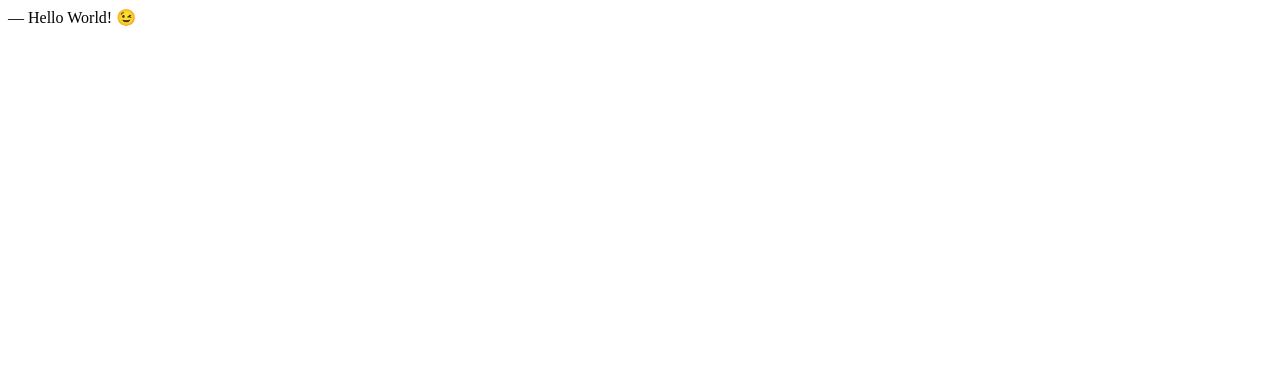
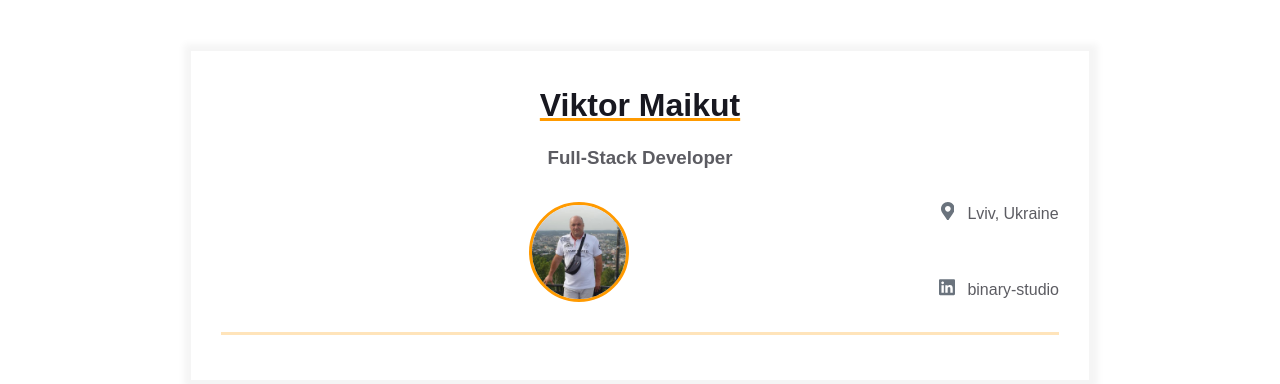
Before and after one commit to vikmay/homepage, a plain HTML site: page index.html in a window 1280 px wide. Drawn offline with Linux system fonts and the light colour scheme.

Commit message:
contact info added

```diff
--- a/index.html
+++ b/index.html
@@ -2,9 +2,88 @@
 <html>
     <head>
         <meta charset="UTF-8" />
+        <meta name="viewport" content="width=device-width, initial-scale=1" />
         <title>Résumé</title>
+        <link rel="stylesheet" href="styles.css" />
     </head>
     <body>
-        ― Hello World! &#x1F609;
+        <main>
+            <div class="resume">
+                <div class="container">
+                    <div class="resume__block">
+                        <h1 class="contact-info__header">Viktor Maikut</h1>
+                        <h3 class="contact-info__sub-header">
+                            Full-Stack Developer
+                        </h3>
+
+                        <div class="contact_info_container fh">
+                            <div class="contact-info__block"></div>
+
+                            <div
+                                class="contact-info__block contact-info__block--center"
+                            >
+                                <img
+                                    class="contact-info__avatar"
+                                    src="assets/avatar.png"
+                                    alt="Avatar"
+                                />
+                            </div>
+
+                            <div class="contact-info__block">
+                                <a
+                                    href=""
+                                    rel="author"
+                                    class="contact-info__item"
+                                >
+                                    <div
+                                        class="contact-info__item-icon-wrapper"
+                                    >
+                                        <svg
+                                            class="contact-info__item-icon"
+                                            xmlns="http://www.w3.org/2000/svg"
+                                            viewBox="0 0 384 512"
+                                        >
+                                            <path
+                                                d="M172.268 501.67C26.97 291.031 0 269.413 0 192 0 85.961 85.961 0
+                                          192 0s192 85.961 192 192c0 77.413-26.97 99.031-172.268 309.67-9.535
+                                          13.774-29.93 13.773-39.464 0zM192 272c44.183 0 80-35.817
+                                          80-80s-35.817-80-80-80-80 35.817-80 80 35.817 80 80 80z"
+                                            ></path>
+                                        </svg>
+                                    </div>
+                                    <span>Lviv, Ukraine</span>
+                                </a>
+                                <a
+                                    href="https://ua.linkedin.com/company/binary-studio_241166"
+                                    rel="author"
+                                    class="contact-info__item"
+                                >
+                                    <div
+                                        class="contact-info__item-icon-wrapper"
+                                    >
+                                        <svg
+                                            class="contact-info__item-icon"
+                                            xmlns="http://www.w3.org/2000/svg"
+                                            viewBox="0 0 448 512"
+                                        >
+                                            <path
+                                                d="M416 32H31.9C14.3 32 0 46.5 0 64.3v383.4C0 465.5 14.3 480 31.9
+                                          480H416c17.6 0 32-14.5 32-32.3V64.3c0-17.8-14.4-32.3-32-32.3zM135.4
+                                          416H69V202.2h66.5V416zm-33.2-243c-21.3 0-38.5-17.3-38.5-38.5S80.9
+                                          96 102.2 96c21.2 0 38.5 17.3 38.5 38.5 0 21.3-17.2 38.5-38.5
+                                          38.5zm282.1 243h-66.4V312c0-24.8-.5-56.7-34.5-56.7-34.6 0-39.9
+                                          27-39.9 54.9V416h-66.4V202.2h63.7v29.2h.9c8.9-16.8 30.6-34.5
+                                          62.9-34.5 67.2 0 79.7 44.3 79.7 101.9V416z"
+                                            ></path>
+                                        </svg>
+                                    </div>
+                                    <span>binary-studio</span>
+                                </a>
+                            </div>
+                        </div>
+                    </div>
+                </div>
+            </div>
+        </main>
     </body>
 </html>
```
